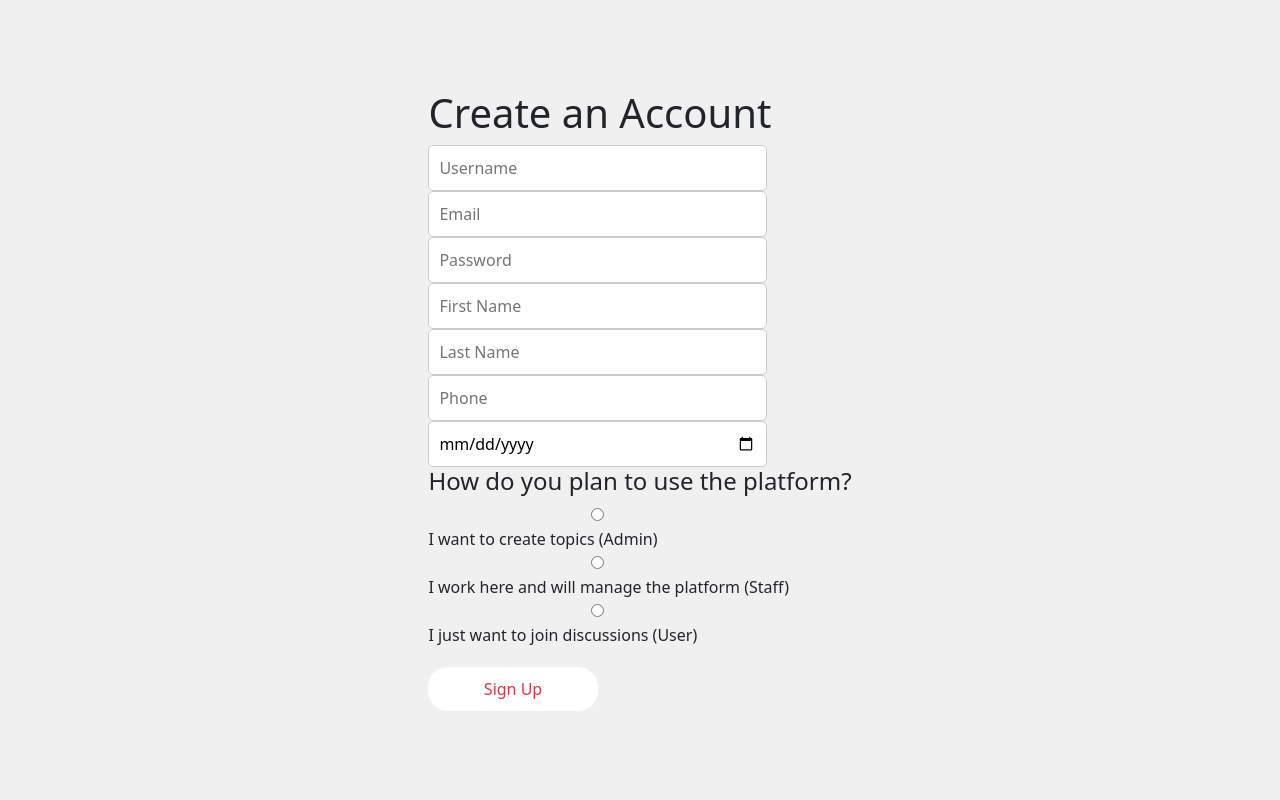
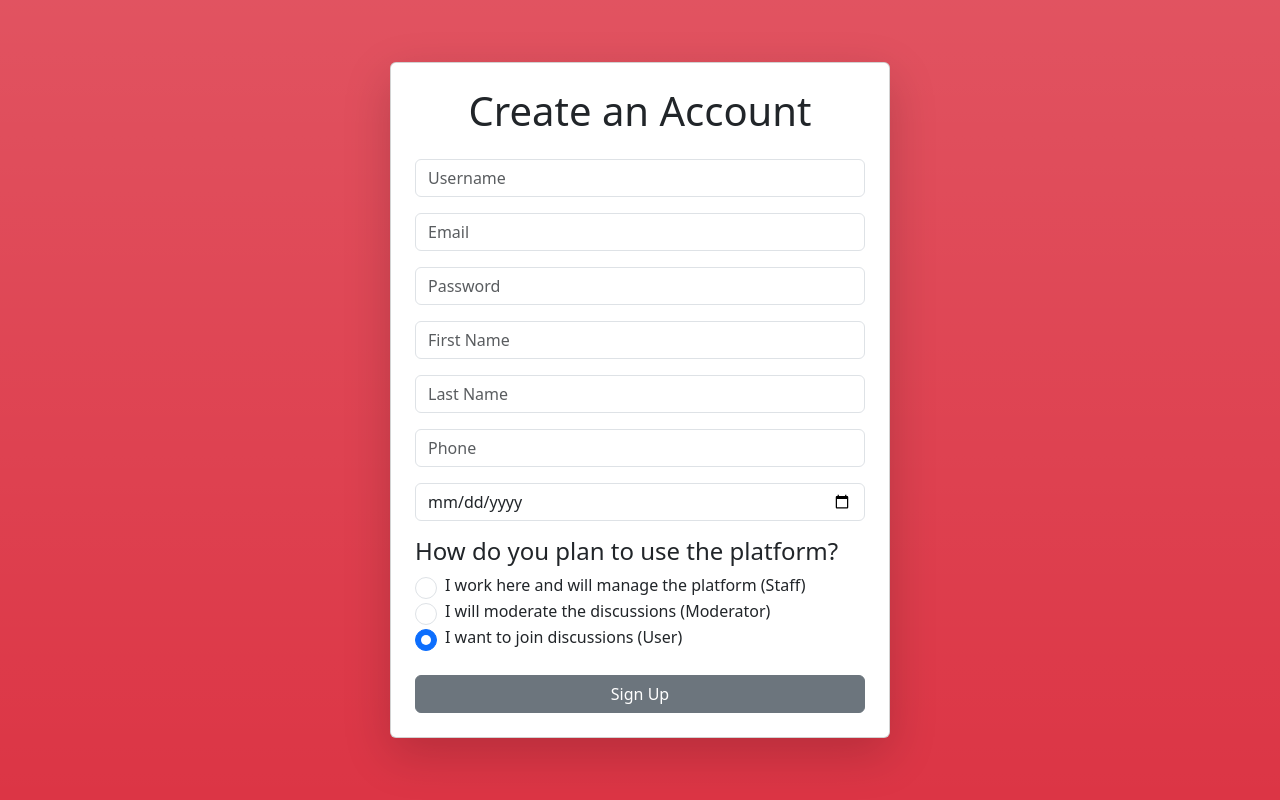
Before and after one commit to ssloth1/chatterbox-react-app, a React (Create React App) app: page /SignUp in a window 1280 px wide. Built offline with nearby package versions, Linux system fonts and the light colour scheme; no server answers.

Commit message:
fixing styling for sign up page and login page

```diff
--- a/src/Account/AccountStyles/LoginPage.css
+++ b/src/Account/AccountStyles/LoginPage.css
@@ -151,3 +151,7 @@ button {
 	width: 50%;
 	white-space: nowrap;
 }
+
+.login-section h1 {
+	margin-bottom: 20px;
+}
--- a/src/Account/SignupPage.tsx
+++ b/src/Account/SignupPage.tsx
@@ -12,7 +12,7 @@ export default function SignupPage() {
 	const [lastName, setLastName] = useState("");
 	const [phone, setPhone] = useState("");
 	const [dob, setDob] = useState("");
-	const [role, setRole] = useState("");
+	const [role, setRole] = useState("USER"); // Default role is "USER"
 	const [error, setError] = useState("");
 	const navigate = useNavigate();
 	const dispatch = useDispatch();
@@ -30,112 +30,130 @@ export default function SignupPage() {
 				role,
 			};
 			const newUser = await signup(user);
-			dispatch(setCurrentUser(newUser));  // Set the user as authenticated
-			navigate("/Home");  // Redirect to home after signup
+			dispatch(setCurrentUser(newUser)); // Set the user as authenticated
+			navigate("/Home"); // Redirect to home after signup
 		} catch (err) {
 			setError("Failed to create an account. Please try again.");
 		}
 	};
 
 	// Update role based on the selected questionnaire option
-	const handleQuestionnaireChange = (value: string) => {
-		if (value === "admin") {
-			setRole("ADMIN");
-		} else if (value === "staff") {
-			setRole("STAFF");
-		} else {
-			setRole("USER");
-		}
+	const handleQuestionnaireChange = (value: any) => {
+		setRole(value);
 	};
 
 	return (
-		<div className="vh-100 d-flex justify-content-center align-items-center">
-			<div className="signup-container">
-				<h1>Create an Account</h1>
-				{error && <p className="error-message">{error}</p>}
+		<div className="vh-100 d-flex justify-content-center align-items-center bg-danger bg-gradient">
+			<div className="card p-4 shadow-lg" style={{ maxWidth: "500px", width: "100%" }}>
+				<h1 className="text-center mb-4">Create an Account</h1>
+				{error && <p className="text-danger">{error}</p>}
+				<div className="mb-3">
 					<input
 						type="text"
+						className="form-control"
 						placeholder="Username"
 						value={username}
 						onChange={(e) => setUsername(e.target.value)}
 					/>
-				<br />
+				</div>
+				<div className="mb-3">
 					<input
 						type="email"
+						className="form-control"
 						placeholder="Email"
 						value={email}
 						onChange={(e) => setEmail(e.target.value)}
 					/>
-				<br />
+				</div>
+				<div className="mb-3">
 					<input
 						type="password"
+						className="form-control"
 						placeholder="Password"
 						value={password}
 						onChange={(e) => setPassword(e.target.value)}
 					/>
-				<br />
+				</div>
+				<div className="mb-3">
 					<input
 						type="text"
+						className="form-control"
 						placeholder="First Name"
 						value={firstName}
 						onChange={(e) => setFirstName(e.target.value)}
 					/>
-				<br />
+				</div>
+				<div className="mb-3">
 					<input
 						type="text"
+						className="form-control"
 						placeholder="Last Name"
 						value={lastName}
 						onChange={(e) => setLastName(e.target.value)}
 					/>
-				<br />
+				</div>
+				<div className="mb-3">
 					<input
 						type="text"
+						className="form-control"
 						placeholder="Phone"
 						value={phone}
 						onChange={(e) => setPhone(e.target.value)}
 					/>
-				<br />
+				</div>
+				<div className="mb-3">
 					<input
 						type="date"
+						className="form-control"
 						placeholder="Date of Birth"
 						value={dob}
 						onChange={(e) => setDob(e.target.value)}
 					/>
-				<br />
-				<div className="questionnaire">
+				</div>
+				<div className="questionnaire mb-4">
 					<h4>How do you plan to use the platform?</h4>
-					<div>
-						<input
-							type="radio"
-							id="admin"
-							name="usage"
-							value="admin"
-							onChange={(e) => handleQuestionnaireChange(e.target.value)}
-						/>
-						<label htmlFor="admin">I want to create topics (Admin)</label>
-					</div>
-					<div>
+					<div className="form-check">
 						<input
 							type="radio"
 							id="staff"
 							name="usage"
-							value="staff"
+							value="STAFF"
+							className="form-check-input me-2"
 							onChange={(e) => handleQuestionnaireChange(e.target.value)}
 						/>
-						<label htmlFor="staff">I work here and will manage the platform (Staff)</label>
+						<label htmlFor="staff" className="form-check-label">
+							I work here and will manage the platform (Staff)
+						</label>
 					</div>
-					<div>
+					<div className="form-check">
+						<input
+							type="radio"
+							id="moderator"
+							name="usage"
+							value="MODERATOR"
+							className="form-check-input me-2"
+							onChange={(e) => handleQuestionnaireChange(e.target.value)}
+						/>
+						<label htmlFor="moderator" className="form-check-label">
+							I will moderate the discussions (Moderator)
+						</label>
+					</div>
+					<div className="form-check">
 						<input
 							type="radio"
 							id="user"
 							name="usage"
-							value="user"
+							value="USER"
+							className="form-check-input me-2"
+							defaultChecked
 							onChange={(e) => handleQuestionnaireChange(e.target.value)}
 						/>
-						<label htmlFor="user">I just want to join discussions (User)</label>
+						<label htmlFor="user" className="form-check-label">
+							I want to join discussions (User)
+						</label>
 					</div>
 				</div>
-				<button className="btn-signup" onClick={handleSignup}>
+				<button className="btn btn-secondary w-100" onClick={handleSignup}>
 					Sign Up
 				</button>
 			</div>
```
Lines whose indentation alone changed are shown as unchanged.
